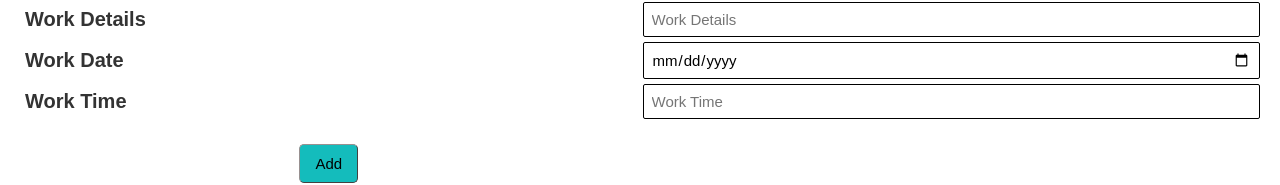
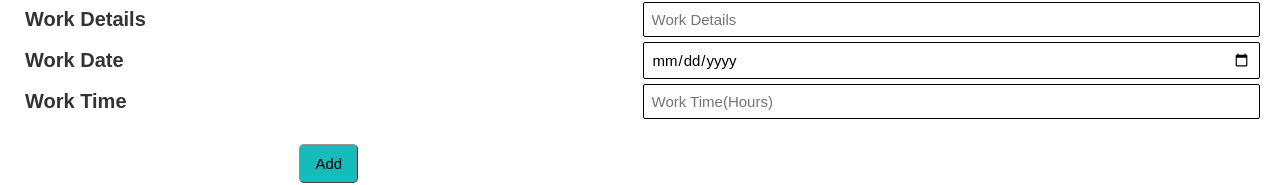
Before and after one commit to Imvikas021/frontend_erp, a React (Create React App) app: page /task/thingstodo in a window 1280 px wide. Shown: the part 149-334 px from the top of the page. Built offline with nearby package versions, Linux system fonts and the light colour scheme; no server answers; sample sign-in values are in the browser's storage.

Commit message:
thingstodo hrs

```diff
--- a/src/components/pages/Thingstodo.js
+++ b/src/components/pages/Thingstodo.js
@@ -42,7 +42,7 @@ const Thingstodo = () => {
       <label>Work Date</label>
       <input type='date' name='work_date' placeholder='Work Date' onChange={handleChange}/>
       <label>Work Time</label>
-      <input type='int' name='work_time' placeholder='Work Time' onChange={handleChange}/>
+      <input type='int' name='work_time' placeholder='Work Time(Hours)' onChange={handleChange}/>
       <div>
         <button type='submit' id='submit' name='button'>Add</button>
       </div>
```
